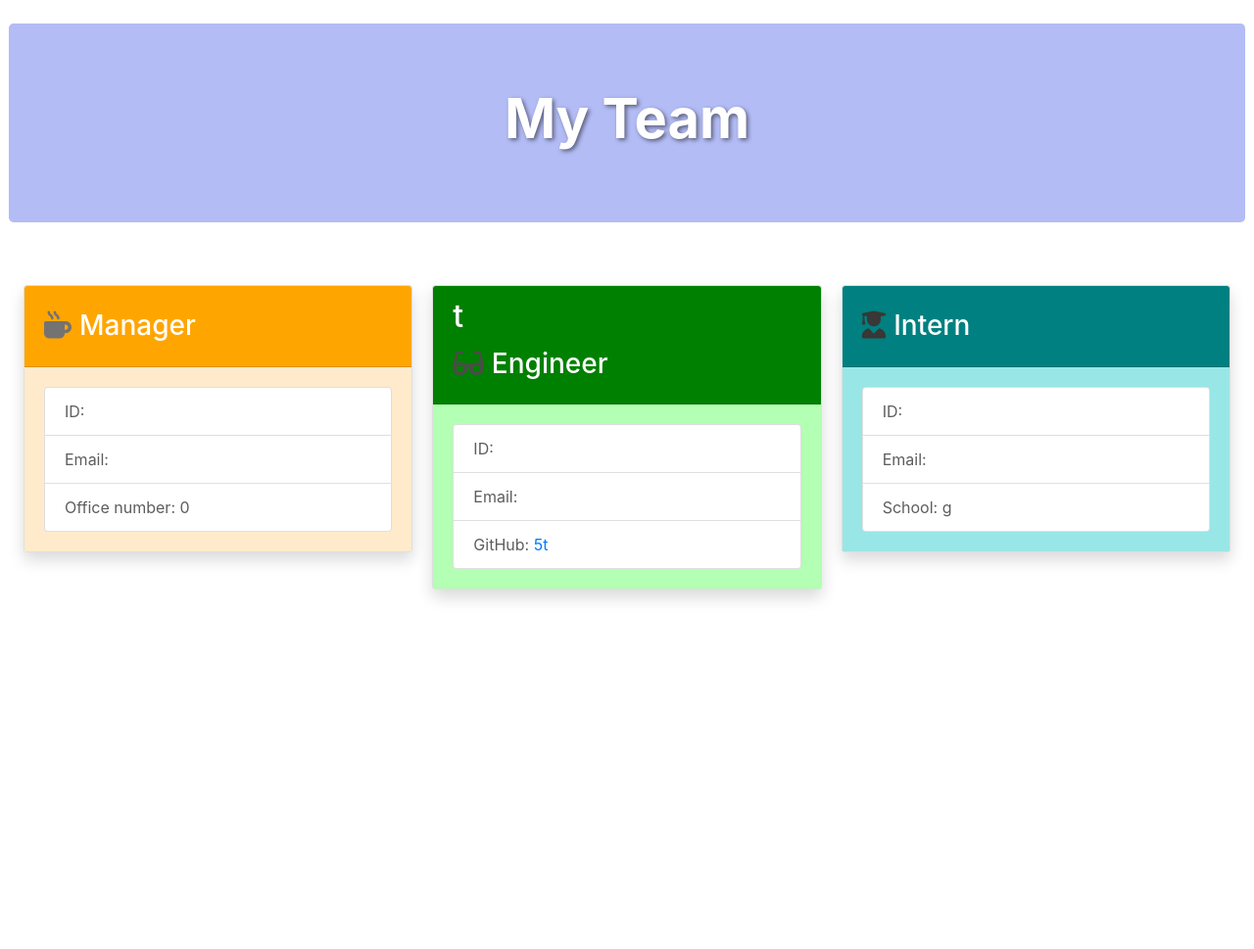
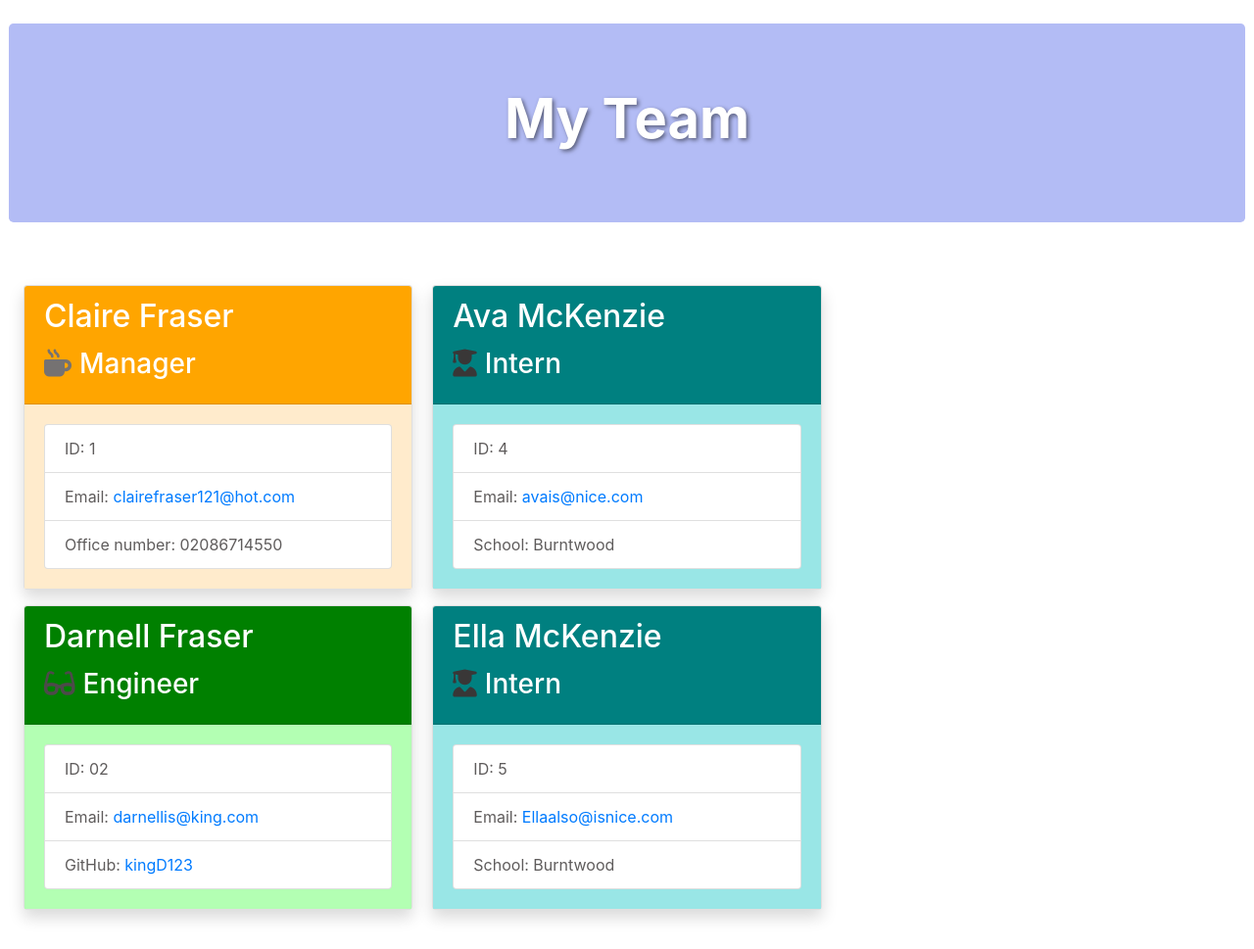
Before and after one commit to ClaireFraser121/Team-Generator2.0, a website: page starter/output/team.html in a window 1280 px wide. Shown: the whole page at 98% size. Before the commit the page ends 800 px from the top, so only its background shows below. Drawn offline with nearby package versions, Linux system fonts and the light colour scheme.

Commit message:
Updated with completed output

```diff
--- a/starter/output/team.html
+++ b/starter/output/team.html
@@ -28,14 +28,14 @@
 
         <div class="card mb-3 employee-card shadow">
         <div class="card-header" style="background-color: orange; color: white;">
-            <h2 class="card-title"></h2>
+            <h2 class="card-title">Claire Fraser</h2>
             <h3 class="card-title"><i class="fas fa-mug-hot mr-2" style="color: rgb(117, 114, 114);"></i>Manager</h3>
         </div>
         <div class="card-body" style="background-color: #ffebcc; color: rgb(95, 92, 92);">
             <ul class="list-group">
-                <li class="list-group-item">ID: </li>
-                <li class="list-group-item">Email: <a href="mailto:"></a></li>
-                <li class="list-group-item">Office number: 0</li>
+                <li class="list-group-item">ID: 1</li>
+                <li class="list-group-item">Email: <a href="mailto:clairefraser121@hot.com">clairefraser121@hot.com</a></li>
+                <li class="list-group-item">Office number: 02086714550</li>
             </ul>
         </div>
     </div>
@@ -43,14 +43,14 @@
 
         <div class="card mb-3 employee-card shadow">
         <div class="card-header" style="background-color: green; color: white;">
-            <h2 class="card-title">t</h2>
+            <h2 class="card-title">Darnell Fraser</h2>
             <h3 class="card-title"><i class="fas fa-glasses mr-2" style="color: rgb(77, 74, 74);"></i>Engineer</h3>
         </div>
         <div class="card-body" style="background-color: #b3ffb3; color: rgb(95, 92, 92);">
             <ul class="list-group">
-                <li class="list-group-item">ID: </li>
-                <li class="list-group-item">Email: <a href="mailto:"></a></li>
-                <li class="list-group-item">GitHub: <a href="https://github.com/5t" target="_blank" rel="noopener noreferrer">5t</a></li>
+                <li class="list-group-item">ID: 02</li>
+                <li class="list-group-item">Email: <a href="mailto:darnellis@king.com">darnellis@king.com</a></li>
+                <li class="list-group-item">GitHub: <a href="https://github.com/kingD123" target="_blank" rel="noopener noreferrer">kingD123</a></li>
             </ul>
         </div>
     </div>
@@ -58,14 +58,28 @@
 
         <div class="card mb-3 employee-card shadow">
         <div class="card-header" style="background-color: teal; color: white;">
-            <h2 class="card-title"></h2>
+            <h2 class="card-title">Ava McKenzie</h2>
             <h3 class="card-title"><i class="fas fa-user-graduate mr-2" style="color: rgb(57, 55, 55);;"></i>Intern</h3>
         </div>
         <div class="card-body" style="background-color: #99e6e6; color: rgb(95, 92, 92);">
             <ul class="list-group">
-                <li class="list-group-item">ID: </li>
-                <li class="list-group-item">Email: <a href="mailto:"></a></li>
-                <li class="list-group-item">School: g</li>
+                <li class="list-group-item">ID: 4</li>
+                <li class="list-group-item">Email: <a href="mailto:avais@nice.com">avais@nice.com</a></li>
+                <li class="list-group-item">School: Burntwood</li>
+            </ul>
+        </div>
+    </div>
+
+        <div class="card mb-3 employee-card shadow">
+        <div class="card-header" style="background-color: teal; color: white;">
+            <h2 class="card-title">Ella McKenzie</h2>
+            <h3 class="card-title"><i class="fas fa-user-graduate mr-2" style="color: rgb(57, 55, 55);;"></i>Intern</h3>
+        </div>
+        <div class="card-body" style="background-color: #99e6e6; color: rgb(95, 92, 92);">
+            <ul class="list-group">
+                <li class="list-group-item">ID: 5</li>
+                <li class="list-group-item">Email: <a href="mailto:Ellaalso@isnice.com">Ellaalso@isnice.com</a></li>
+                <li class="list-group-item">School: Burntwood</li>
             </ul>
         </div>
     </div>
```
